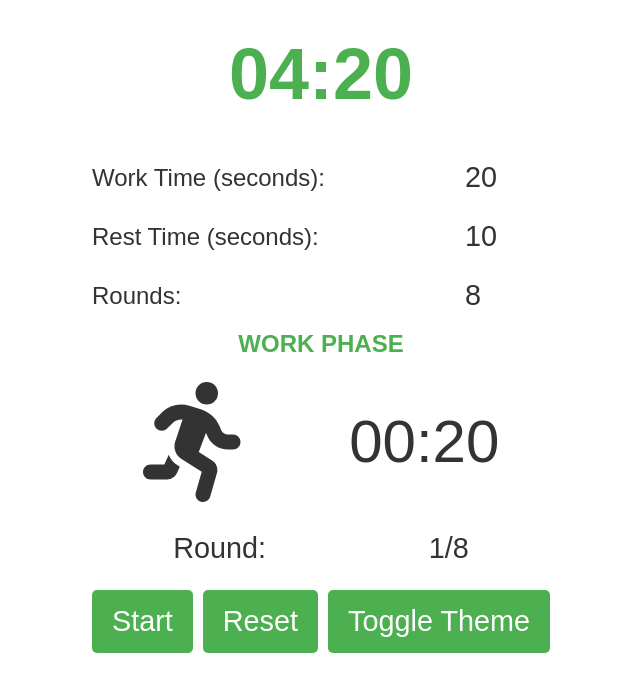
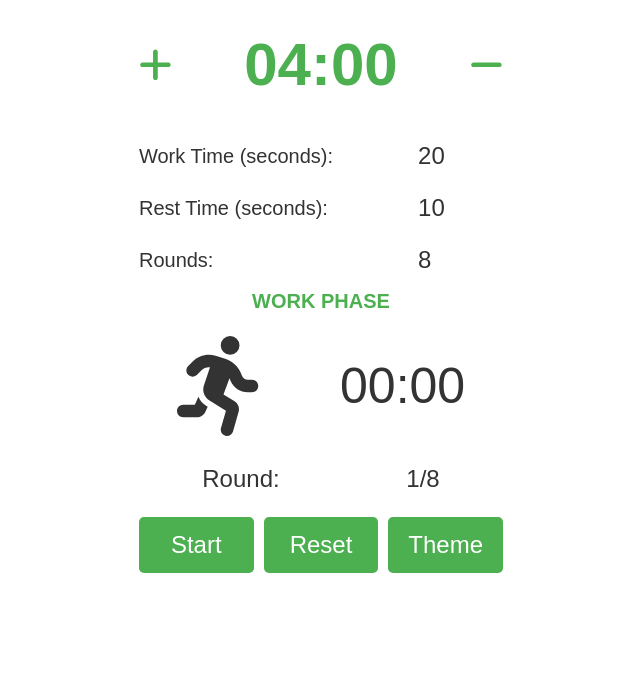
Before and after one commit to VoropN/tabata-timer, a Next.js app: page / in a window 1280 px wide. Shown: the top 692 px of the page, without its empty margins (319-959 px from the left). Built offline with nearby package versions, Linux system fonts and the light colour scheme.

Commit message:
add size handling

```diff
--- a/app/globals.css
+++ b/app/globals.css
@@ -23,7 +23,6 @@ body {
   background: var(--background);
   color: var(--foreground);
   font-family: Arial, Helvetica, sans-serif;
-  font-size: 24px;
 }
 
 
--- a/components/TabataTimer.module.scss
+++ b/components/TabataTimer.module.scss
@@ -14,6 +14,9 @@
   color: var(--primary-color); /* Color will be affected by global theme */
   font-weight: bold;
   text-align: center;
+  display: flex;
+  justify-content: space-between;
+  width: 100%;
 }
 
 /* Input fields and labels */
@@ -37,6 +40,10 @@
   justify-content: space-around;
   align-items: center;
   display: flex;
+
+  &Icon {
+    font-size: 2em;
+  }
 }
 
 .phaseName {
@@ -57,8 +64,9 @@
 /* Button container */
 .timerButtonContainer {
   margin-top: 20px;
-  display: flex;
   gap: 10px;
+  display: grid;
+  grid-template-columns: repeat(3, 1fr);
 }
 
 .timerButton {
@@ -71,10 +79,20 @@
   border: none;
   cursor: pointer;
   border-radius: 5px;
+
+  &:hover {
+    background-color: var(
+      --button-hover-color
+    ); /* Hover color will be affected by global theme */
+  }
 }
 
-.timerButton:hover {
-  background-color: var(
-    --button-hover-color
-  ); /* Hover color will be affected by global theme */
+.changeSize {
+  font-size: 0.5em;
+  cursor: pointer;
+  color: var(--button-color);
+
+  &:hover {
+    color: var(--button-hover-color);
+  }
 }
--- a/components/TabataTimer.tsx
+++ b/components/TabataTimer.tsx
@@ -1,6 +1,11 @@
 'use client';
 
-import { faChair, faRunning } from '@fortawesome/free-solid-svg-icons';
+import {
+  faChair,
+  faMinus,
+  faPlus,
+  faRunning,
+} from '@fortawesome/free-solid-svg-icons';
 import { FontAwesomeIcon } from '@fortawesome/react-fontawesome';
 import { useEffect, useState } from 'react';
 import styles from './TabataTimer.module.scss';
@@ -16,10 +21,22 @@ interface TimerState {
   currentRound: number;
 }
 
+enum LocalStorageKey {
+  fontSize,
+  workTime,
+  restTime,
+  roundsCount,
+}
+const getFromStorage = (key: LocalStorageKey, defaultValue: number) =>
+  Number(localStorage.getItem(String(key)) || defaultValue);
+const saveToStorage = (key: LocalStorageKey, value: number) =>
+  localStorage.setItem(String(key), String(value));
+
 const TabataTimer = () => {
-  const [workTime, setWorkTime] = useState<number>(20);
-  const [restTime, setRestTime] = useState<number>(10);
-  const [roundsCount, setRoundsCount] = useState<number>(8);
+  const [fontSize, setFontSize] = useState<number>(20);
+  const [workTime, setWorkTime] = useState<number>(0);
+  const [restTime, setRestTime] = useState<number>(0);
+  const [roundsCount, setRoundsCount] = useState<number>(0);
   const [timerState, setTimerState] = useState<TimerState>({
     workTime,
     restTime,
@@ -37,6 +54,20 @@ const TabataTimer = () => {
     // Set the 'data-theme' attribute on <html> to toggle between light and dark themes
     document.documentElement.setAttribute('data-theme', theme);
   }, [theme]);
+
+  useEffect(() => {
+    setFontSize(getFromStorage(LocalStorageKey.fontSize, 20));
+    setWorkTime(getFromStorage(LocalStorageKey.workTime, 20));
+    setRestTime(getFromStorage(LocalStorageKey.restTime, 10));
+    setRoundsCount(getFromStorage(LocalStorageKey.roundsCount, 8));
+  }, []);
+
+  useEffect(() => {
+    saveToStorage(LocalStorageKey.fontSize, fontSize);
+    saveToStorage(LocalStorageKey.workTime, workTime);
+    saveToStorage(LocalStorageKey.restTime, restTime);
+    saveToStorage(LocalStorageKey.roundsCount, roundsCount);
+  }, [fontSize, workTime, restTime, roundsCount]);
 
   useEffect(() => {
     let interval: NodeJS.Timeout;
@@ -135,9 +166,21 @@ const TabataTimer = () => {
   };
 
   return (
-    <div className={styles.timerContainer}>
+    <div className={styles.timerContainer} style={{ fontSize }}>
       <div className={styles.timerHeader}>
+        <button
+          className={styles.changeSize}
+          onClick={() => setFontSize((prevSize) => prevSize + 1)}
+        >
+          <FontAwesomeIcon icon={faPlus} size="lg" />
+        </button>
         {formatTime(calculateTotalRemainingTime())}
+        <button
+          className={styles.changeSize}
+          onClick={() => setFontSize((prevSize) => prevSize - 1)}
+        >
+          <FontAwesomeIcon icon={faMinus} size="lg" />
+        </button>
       </div>
 
       <div className={styles.timerControls}>
@@ -173,9 +216,16 @@ const TabataTimer = () => {
       </div>
       <div className={styles.timerDisplay}>
         {timerState.isWorkPhase ? (
-          <FontAwesomeIcon icon={faRunning} size="2x" />
+          <FontAwesomeIcon
+            className={styles.timerDisplayIcon}
+            icon={faRunning}
+          />
         ) : (
-          <FontAwesomeIcon icon={faChair} size="2x" color="grey" />
+          <FontAwesomeIcon
+            className={styles.timerDisplayIcon}
+            icon={faChair}
+            color="grey"
+          />
         )}
         <span>{formatTime(timerState.seconds)}</span>
       </div>
@@ -198,7 +248,7 @@ const TabataTimer = () => {
           className={styles.timerButton}
           onClick={() => setTheme(theme === 'light' ? 'dark' : 'light')}
         >
-          Toggle Theme
+          Theme
         </button>
       </div>
     </div>
```
